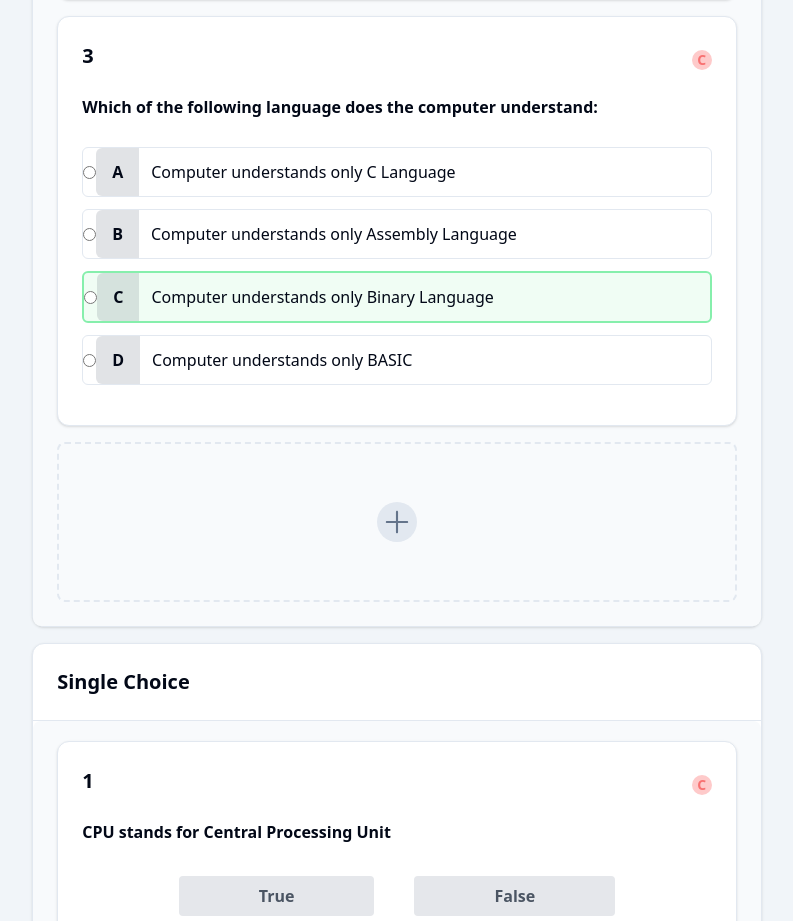
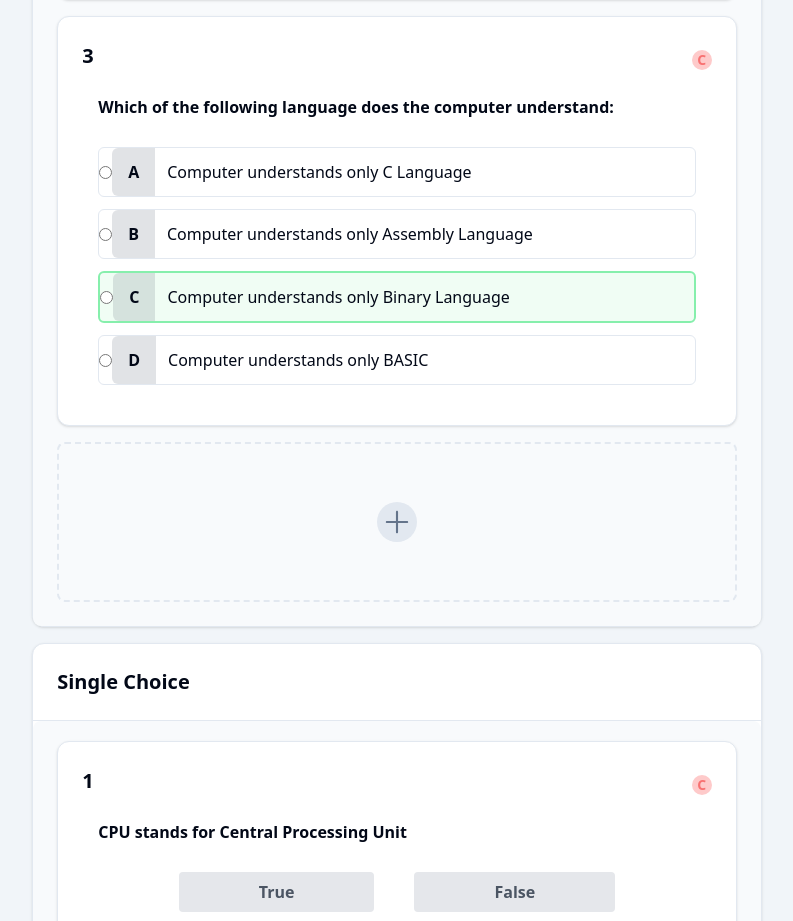
Before and after one commit to NashNoman/AureusEMS, a Next.js app in the folder nextjs/: page /builder/1 in a window 1280 px wide. Shown: the part 1031-1952 px from the top of the page, without its empty margins (243-1036 px from the left). Built offline with nearby package versions, Linux system fonts and the light colour scheme.

Commit message:
Edited QuestionCard and renamed it to QuestionWrapper

```diff
--- a/nextjs/app/builder/[id]/Question.tsx
+++ b/nextjs/app/builder/[id]/Question.tsx
@@ -2,7 +2,7 @@ import { SingleChoiceInput } from "@/app/builder/[id]/Input";
 import { Card, CardHeader, CardContent } from "@/components/ui/card";
 import { PlusIcon } from "@radix-ui/react-icons";
 
-const QuestionCard = ({ children, index }) => {
+const QuestionWrapper = ({ children, question, index }) => {
   return (
     <Card>
       <CardHeader className="flex-row items-center justify-between">
@@ -13,7 +13,10 @@ const QuestionCard = ({ children, index }) => {
           </div>
         </div>
       </CardHeader>
-      <CardContent className="pb-10">{children}</CardContent>
+      <CardContent className="pb-10 px-10">
+        <p className="mb-7 font-semibold">{question}</p>
+        {children}
+      </CardContent>
     </Card>
   );
 };
@@ -26,8 +29,7 @@ export const SingleChoiceQuestion = ({
   index,
 }) => {
   return (
-    <QuestionCard index={index}>
-      <p className="mb-7 font-semibold">{question}</p>
+    <QuestionWrapper index={index} question={question}>
       <div className="flex flex-col gap-3">
         {choices.map((choice) => {
           return (
@@ -39,7 +41,7 @@ export const SingleChoiceQuestion = ({
           );
         })}
       </div>
-    </QuestionCard>
+    </QuestionWrapper>
   );
 };
 
@@ -47,8 +49,7 @@ export const TrueFalseQuestion = ({ question, id, index }) => {
   const cn =
     "bg-gray-200 px-20 py-2 cursor-pointer font-semibold text-gray-600 rounded-sm hover:shadow-sm transition-shadow";
   return (
-    <QuestionCard index={index}>
-      <p className="font-semibold mb-8">{question}</p>
+    <QuestionWrapper index={index} question={question}>
       <div className="flex justify-center gap-10">
         <input
           type="radio"
@@ -72,7 +73,7 @@ export const TrueFalseQuestion = ({ question, id, index }) => {
           False
         </label>
       </div>
-    </QuestionCard>
+    </QuestionWrapper>
   );
 };
 
```
